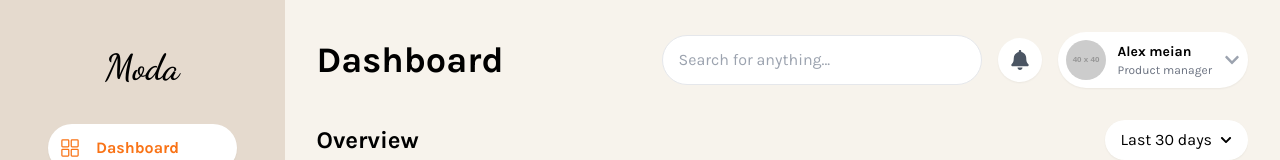
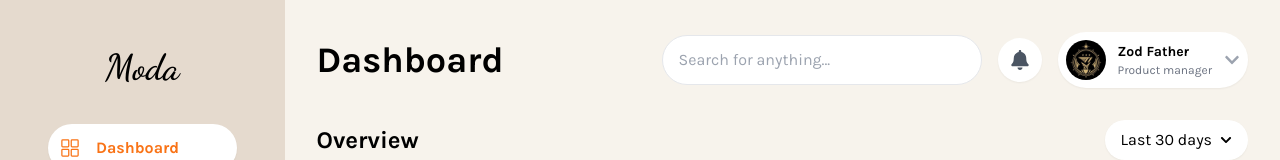
Before and after one commit to Drazod/Moda, a React (Vite) app in the folder FE/: page /dash-board in a window 1280 px wide. Shown: the top 160 px of the page. Built offline with nearby package versions, Linux system fonts and the light colour scheme; a web font is replaced by a local one.

Commit message:
FE dash - update Product Manager avatar

```diff
--- a/FE/src/components/dash/dashHeader.jsx
+++ b/FE/src/components/dash/dashHeader.jsx
@@ -1,5 +1,8 @@
 import React from 'react';
 import { FaChevronDown, FaBell } from 'react-icons/fa';
+
+// Update
+import adminAvatar from '../../assets/dash/dashUser/dashUser_Logo.jpg';
 
 const DashHeader = () => {
   return (
@@ -16,12 +19,13 @@ const DashHeader = () => {
         </div>
         <div className="flex items-center space-x-3 bg-white p-2 rounded-full shadow-sm cursor-pointer">
           <img
-            src="https://via.placeholder.com/40"
-            alt="User Avatar"
-            className="w-10 h-10 rounded-full"
+            // Update
+            src={adminAvatar}
+            alt="Zod Father"
+            className="w-10 h-10 rounded-full object-cover"
           />
           <div>
-            <p className="font-semibold text-sm">Alex meian</p>
+            <p className="font-semibold text-sm">Zod Father</p>
             <p className="text-xs text-gray-500">Product manager</p>
           </div>
           <FaChevronDown className="text-gray-400" />
```
Also changed, not shown: FE/src/assets/dash/dashUser/dashUser_Logo.jpg (added).
